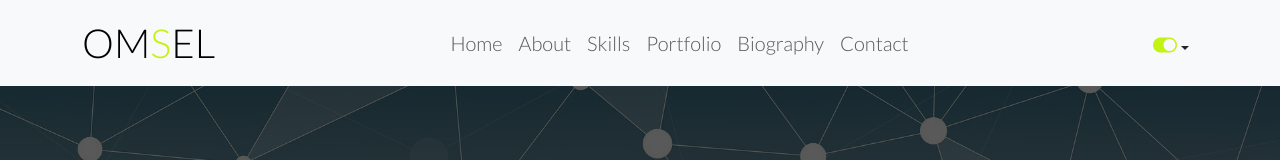
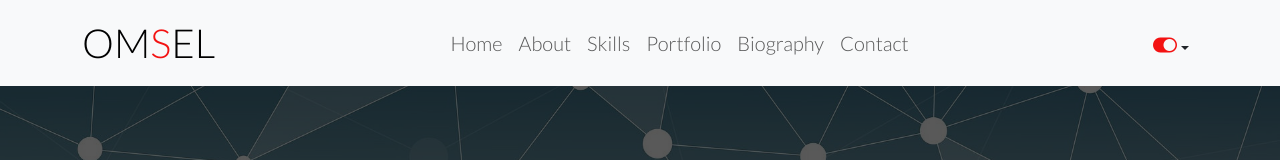
Before and after one commit to Andrea-vicari/omsel, a React (Vite) app: page / in a window 1280 px wide. Shown: the top 160 px of the page. Built offline with nearby package versions, Linux system fonts and the light colour scheme.

Commit message:
Saas re setted the official red color

```diff
--- a/src/sass/index.scss
+++ b/src/sass/index.scss
@@ -3,9 +3,8 @@
 ----------------------*/
 
 /* Change Primary color here below */
-// $primary:#f31212;
+$primary:#f31212;
 
-$primary:#c2f312;
 
 @import '/node_modules/bootstrap/scss/bootstrap.scss';
 
```
